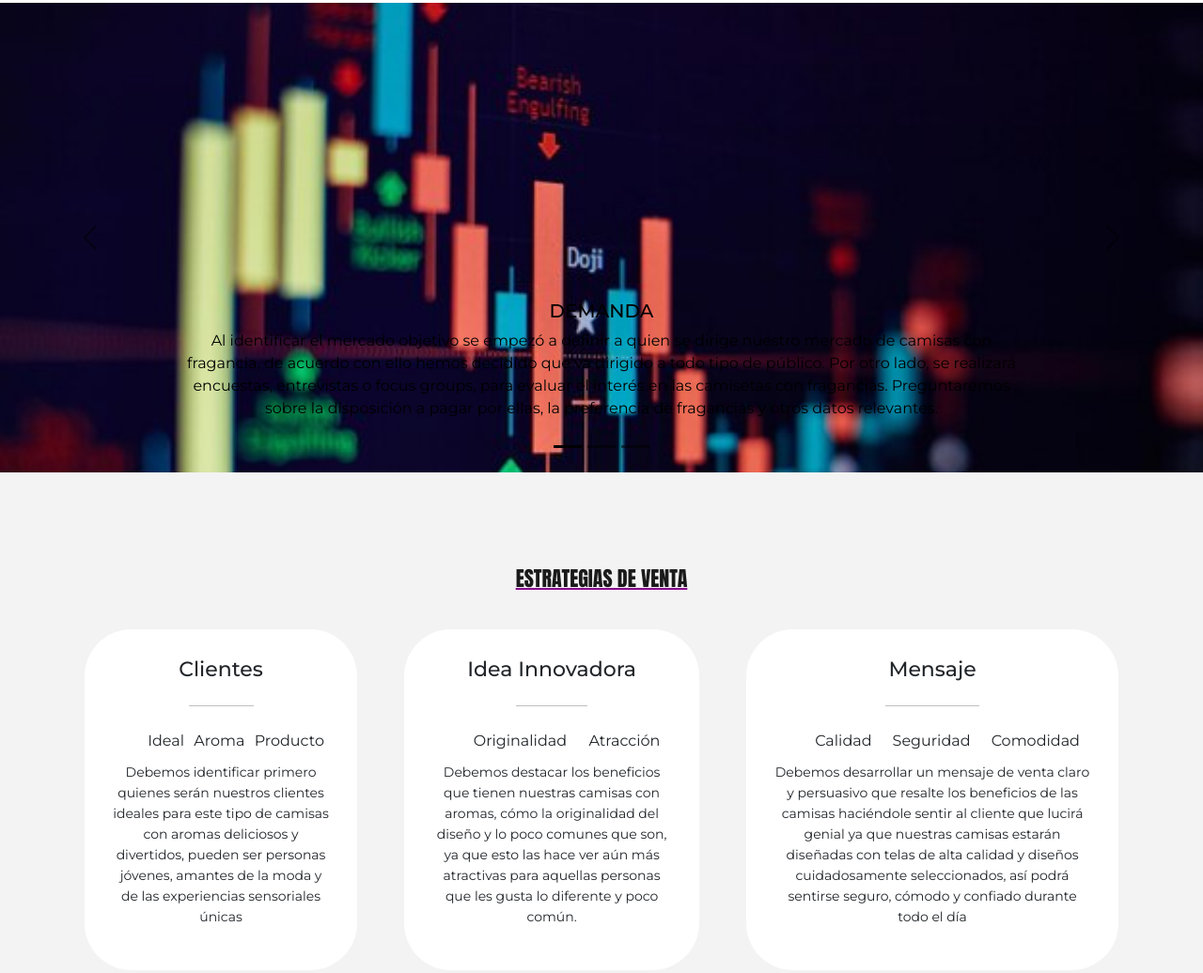
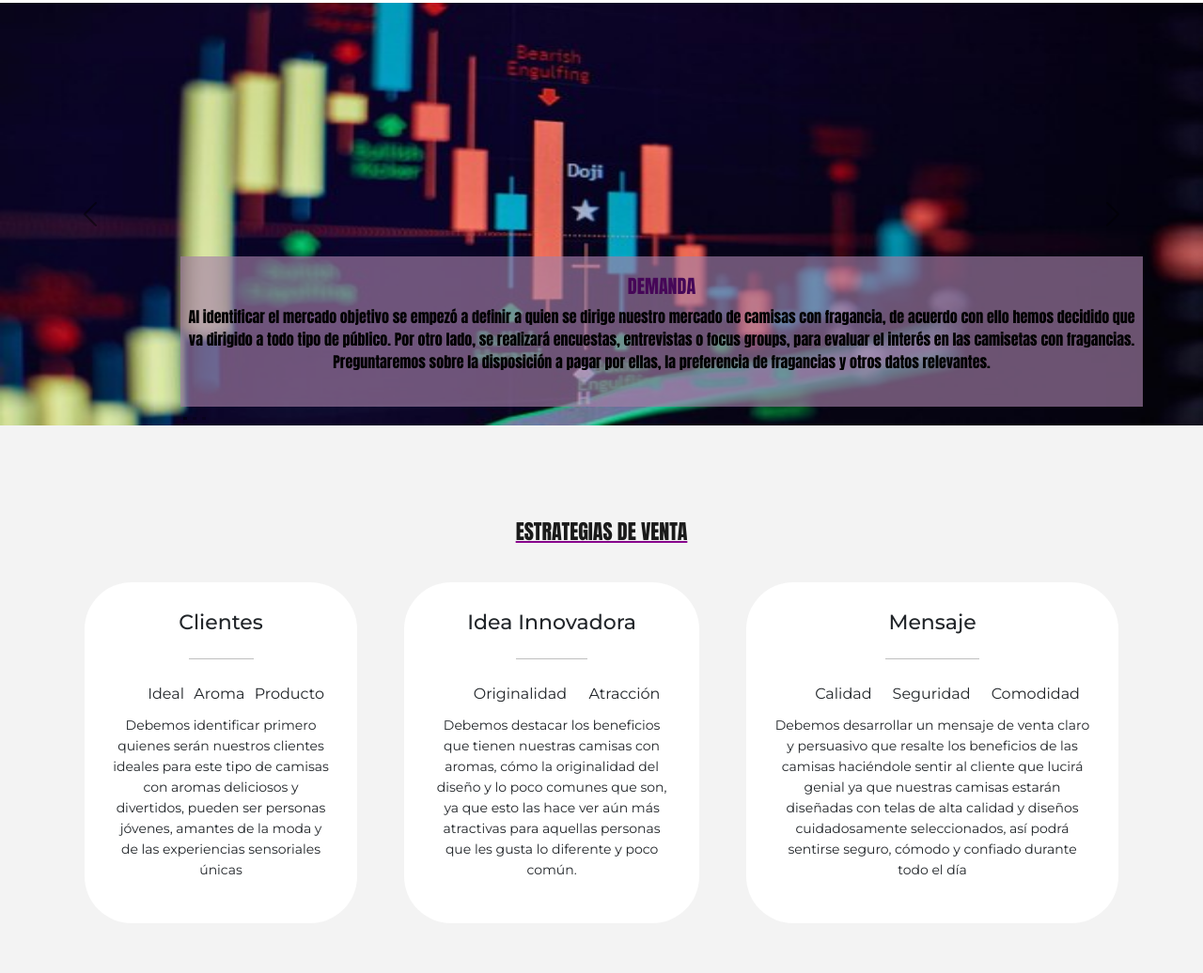
Before and after one commit to frutsh42/frutsh42.github.io, a plain HTML site: page index.html in a window 1280 px wide. Shown: the part 1444-2480 px from the top of the page at 94% size. Drawn offline with nearby package versions, Linux system fonts and the light colour scheme.

Commit message:
actualizacion

```diff
--- /dev/null
+++ b/carousel.js
@@ -0,0 +1,4 @@
+const carousel = new bootstrap.Carousel(carouselExampleDark, {
+    interval: 2000,
+    touch: false
+});
--- a/estilo.css
+++ b/estilo.css
@@ -218,13 +218,51 @@
         /* *********************/
         /* BANNER */
         /* *********************/
-        #carouselExampleDark .carousel-item {
-            height: 500px;
+        #carouselExampleDark {
+            transition-duration: .6s;
+            transition: ease-in-out;
+            transform: 2s ease opacity .5s ease-out;
         }
-        .id-img {
-            height: 50%;
-            object-fit: cover;
-            filter: brightness(0.6);
+        #carouselExampleDark  .carousel-control{
+            color: white;
+            width: 15%;
+            opacity: .5;
+            transition: opacity 0.15s ease ;
+            width: icon 2rem;
+
+        }
+        #carouselExampleDark  .carousel-control:hover{
+            opacity: .9;
+        }
+        #carouselExampleDark .carousel-indicators{
+            width: 30px;
+            height: 3px;
+            height: hit-area 10px;
+            height: space 3px;
+            opacity: active 1;
+            background: active white;
+            opacity: .5;
+            transition: opacity .6s ease;
+        }
+        #carouselExampleDark .carousel-item .carousel-caption{
+            width: 80%;
+            color: white;
+            padding: y 1.15rem;
+            padding: space 1.25rem;
+            background: #a47fa8a5;
+        }
+
+        #carouselExampleDark  h5{
+            font-family: Impact, Haettenschweiler, 'Arial Narrow Bold', sans-serif;
+            color: rgb(70, 7, 88);
+        }
+        #carouselExampleDark  p{
+            font-family: Impact, Haettenschweiler, 'Arial Narrow Bold', sans-serif;
+            color: rgb(0, 0, 0);
+            text-align: center;
+        }
+        #carouselExampleDark .carousel-item img{
+            height: 450px;
         }
         /* *********************/
         /* seccion S E R V I C I O S */
--- a/script.js
+++ b/script.js
@@ -40,3 +40,4 @@ function efectoHabilidades() {
     }
 
 }
+const carouselExampleDark = document.querySelector('#myCarousel')
```
Also changed, not shown: index.html (+1 -0 lines).
